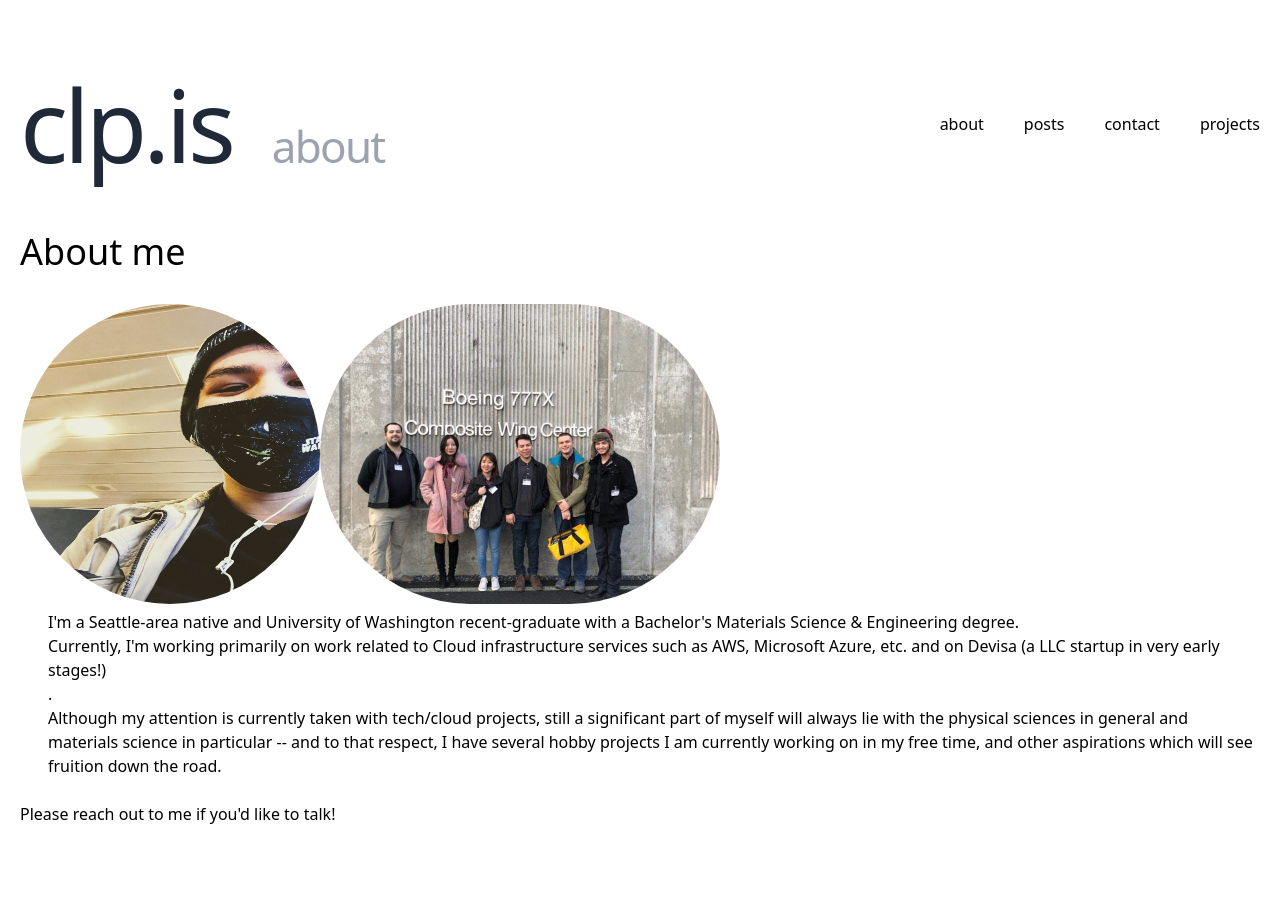
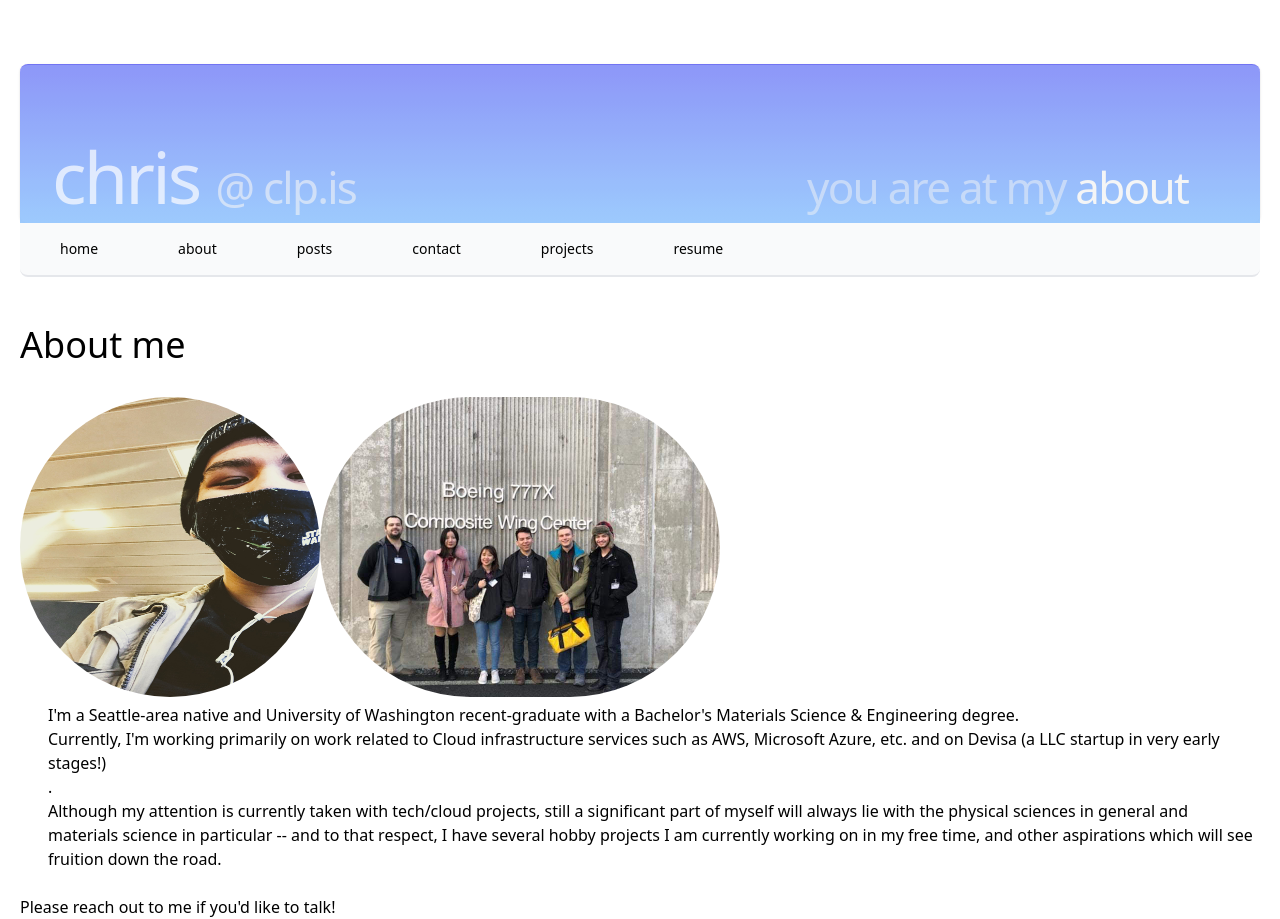
Before and after one commit to clpi/cdotis, a Next.js app: page /about in a window 1280 px wide. Before the commit the page ends 864 px from the top, so only its background shows below. Built offline with nearby package versions, Linux system fonts and the light colour scheme.

Commit message:
updaitng personal webpage

```diff
--- a/components/intro.js
+++ b/components/intro.js
@@ -2,29 +2,59 @@ import Link from 'next/link'
 
 export default function Intro( props ) {
   return (
-    <section className="flex flex-col items-center mt-16 mb-16 md:flex-row md:justify-between md:mb-12">
-      <h1 className="text-6xl font-light leading-tight tracking-tighter text-gray-800 md:text-8xl md:pr-8">
+    <section className="items-center mt-16 mb-16 md:flex-row md:justify-between md:mb-12">
+    <div class="rounded-lg shadow">
+      <div className="px-4 py-1 border-t border-indigo-500 rounded-t-lg bg-gradient-to-b from-indigo-400 to-blue-300 opacity-90">
+      <h1 className="pt-16 pb-0 text-2xl leading-tight tracking-tighter text-gray-800 font-extralight md:text-7xl md:pr-8">
         <Link href="/">
-        clp.is
+          <span class="ml-4 text-white opacity-70">chris</span>
         </Link>
-        <span className = "ml-10 text-4xl leading-tight tracking-tighter text-gray-400 font-extralight md:text-6xl md:pr-6">
-          {props.current}
+        <span className = "ml-4 text-lg leading-tight tracking-tighter text-gray-100 opacity-60 font-extralight md:text-6xl md:pr-6">@ clp.is
         </span>
+        <div class="float-right">
+        <span className = "p-2 ml-10 text-4xl leading-tight tracking-tighter text-gray-100 font-extralight md:text-6xl md:pr-6">
+          <span class="opacity-50">you are at my </span> {props.current? props.current : "home"}</span>
+        </div>
       </h1>
-      <ul className="space-x-10">
-        <li className="float-left">
+      </div>
+        <div class="bg-gray-50 border-b-2 border-gray-200    rounded-b-lg min-w-full mb-16 md:flex-row  md:mb-12 float-left mr-8">
+      <ul className="text-sm">
+        <li className="float-left px-10 py-4 hover:bg-gray-200 hover:border-black hover:border-b-2transition-all duration-100">
+          <Link href="/about">home</Link>
+        </li>
+        <li className="float-left px-10 py-4 hover:bg-gray-200 hover:border-black hover:border-b-2transition-all duration-100">
           <Link href="/about">about</Link>
         </li>
-        <li className="float-left">
+        <li className="float-left px-10 py-4 hover:bg-gray-200 hover:border-black hover:border-b-2transition-all duration-100">
           <Link href="/posts">posts</Link>
         </li>
-        <li className="float-left">
+        <li className="float-left px-10 py-4 hover:bg-gray-200 hover:border-black hover:border-b-2transition-all duration-100">
           <Link href="/contact">contact</Link>
         </li>
-        <li className="float-left">
+        <li className="float-left px-10 py-4 hover:bg-gray-200 hover:border-black hover:border-b-2transition-all duration-100">
           <Link href="/projects">projects</Link>
         </li>
+        <li className="float-left px-10 py-4 hover:bg-gray-200 hover:border-black hover:border-b-2transition-all duration-100">
+          <Link href="/resume">resume</Link>
+        </li>
       </ul>
+
+        </div>
+      {/* <ul className="space-x-10"> */}
+      {/*   <li className="float-left"> */}
+      {/*     <Link href="/about">about</Link> */}
+      {/*   </li> */}
+      {/*   <li className="float-left"> */}
+      {/*     <Link href="/posts">posts</Link> */}
+      {/*   </li> */}
+      {/*   <li className="float-left"> */}
+      {/*     <Link href="/contact">contact</Link> */}
+      {/*   </li> */}
+      {/*   <li className="float-left"> */}
+      {/*     <Link href="/projects">projects</Link> */}
+      {/*   </li> */}
+      {/* </ul> */}
+    </div>
     </section>
   )
 }
--- a/package.json
+++ b/package.json
@@ -2,7 +2,7 @@
   "name": "blog-starter",
   "version": "1.0.0",
   "scripts": {
-    "dev": "next",
+    "dev": "next dev -p 4001",
     "build": "next build",
     "start": "next start"
   },
--- /dev/null
+++ b/pages/resume.js
@@ -0,0 +1,27 @@
+import Intro from '../components/intro'
+import Layout from '../components/layout'
+import Image from 'next/image'
+import Container from '../components/container'
+export default function Resume() {
+  return (
+    <>
+      <Layout>
+        <Container>
+          <Intro current="projects"/>
+          <h1 class="text-4xl font-light">Resume</h1>
+          <p>Some things I've worked on before...</p>
+          <ul>
+
+            <li>
+              <div>
+                <Image src="/assets/logo_icon_transparent.png" width="300" height="300" class = "float-left"/>
+                <p><a href="https://devisa.io" class="text-green-500 font-semibold text-lg">Devisa</a> -- An life tracking/programmatic planning project/startup I'm working on.</p>
+              </div>
+            </li>
+            </ul>
+        </Container>
+      </Layout>
+
+    </>
+  )
+}
```
